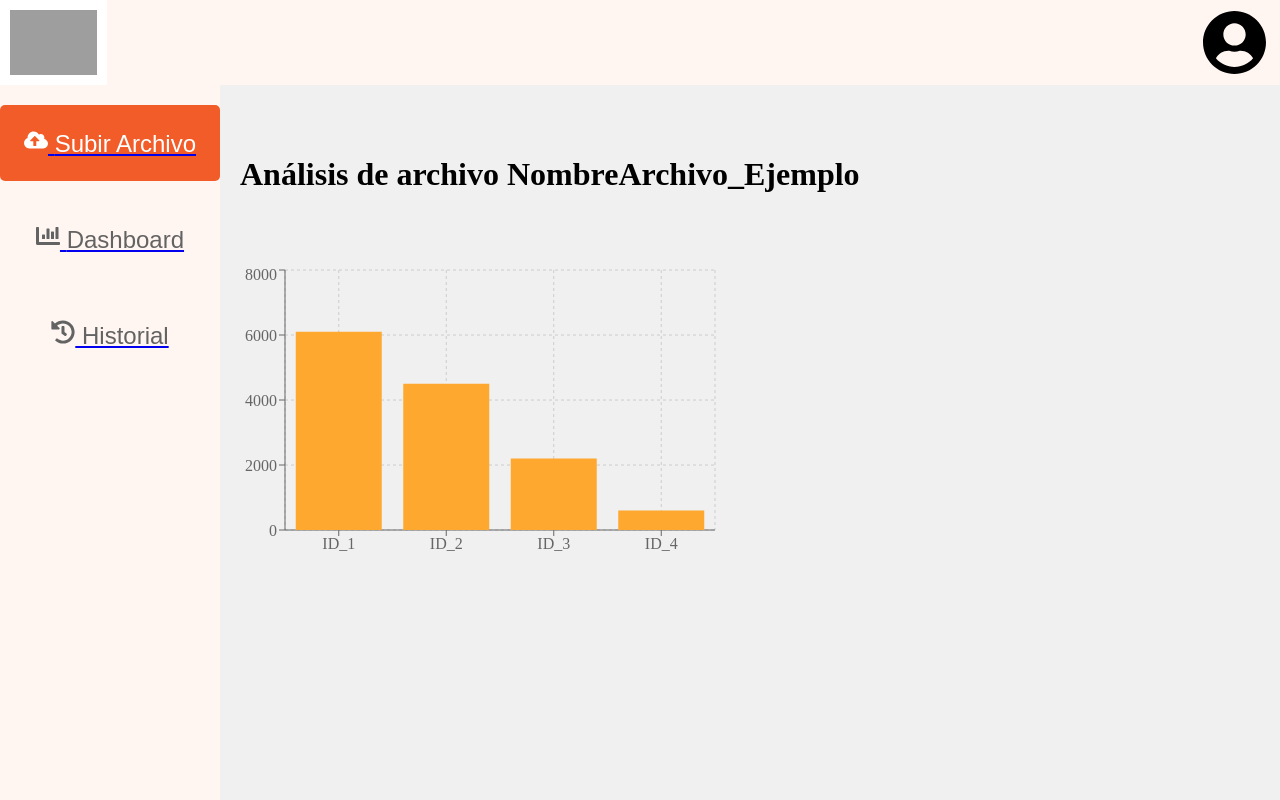
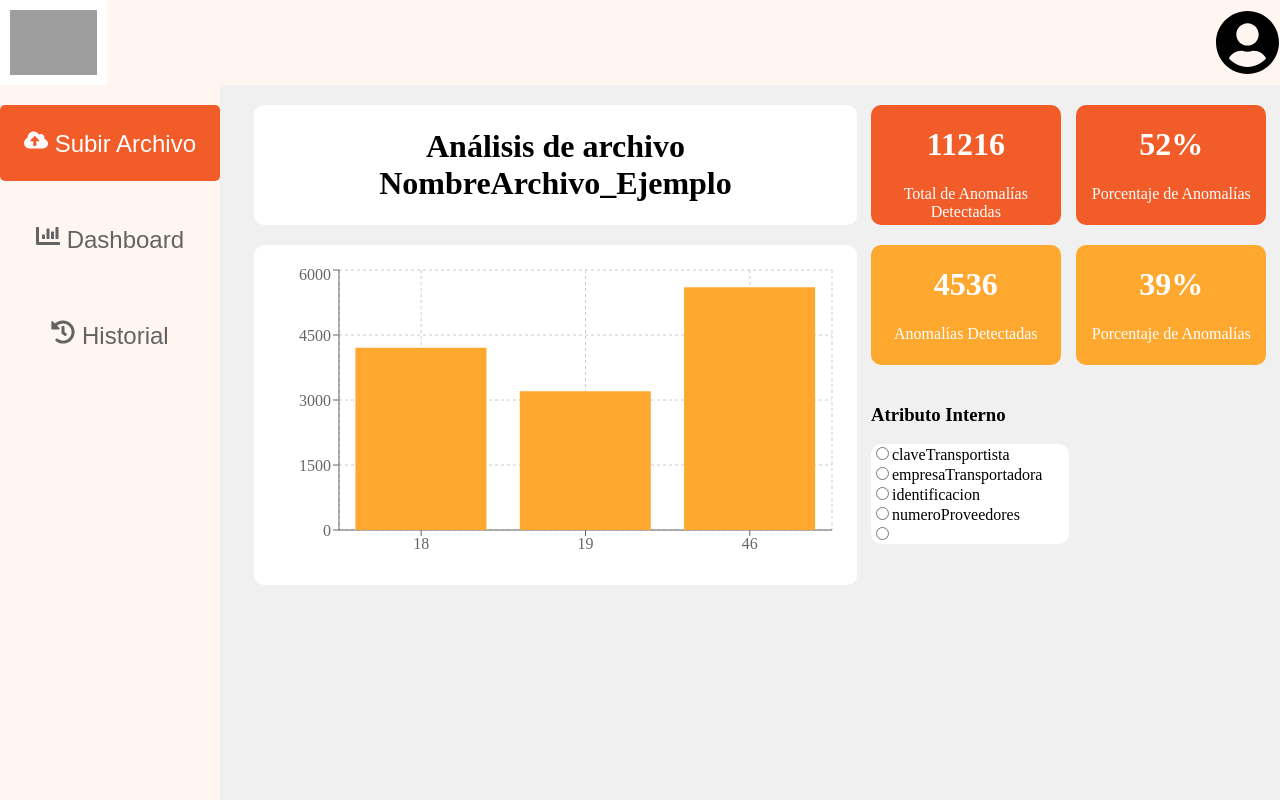
Before and after one commit to JoelIRamos/TC3005B-Gpo505-E1, a React (Create React App) app: page /Dashboard in a window 1280 px wide. Built offline with nearby package versions, Linux system fonts and the light colour scheme; grey boxes are pictures that could not be loaded.

Commit message:
Dinamic Tables

```diff
--- a/src/App.js
+++ b/src/App.js
@@ -3,13 +3,62 @@ import {BrowserRouter as Router, Route, Routes} from 'react-router-dom';
 import UpFileview from './views/uploadFileView';
 import Dashboard from './views/dashboardView';
 import Historial from './views/historyView';
+import { useState } from 'react';
 
+const atributos = [
+  'claveTransportista',
+  'empresaTransportadora',
+  'identificacion',
+  'numeroProveedores',
+  'UsuarioPermisoCirculacionIngreso',
+  'UsuarioEgreso',
+  'UsuarioPesadaEntrada',
+  'UsuarioControla',
+  'UsuarioInsAuditoria',
+  'UsuarioInspeccion',
+  'UsuarioDescarga',
+  'UsuarioPesadaSalida',
+]
+
+const datos = [
+  {
+    id: 1,
+    claveTransportista: '18',
+    empresaTransportadora: '114',
+    identificacion: '1346',
+    numeroProveedores: '19',
+    anomalias: 4203,
+  },
+  {
+    id: 2,
+    claveTransportista: '19',
+    empresaTransportadora: '98',
+    identificacion: '1403',
+    numeroProveedores: '10',
+    anomalias: 3200,
+  },
+  {
+    id: 3,
+    claveTransportista: '46',
+    empresaTransportadora: '62',
+    identificacion: '403',
+    numeroProveedores: '60',
+    anomalias: 5600,
+  },
+]
 function App() {
+
+  const [atributo1, setAtributo1] = useState('claveTransportista')
+
+  const saveAtributo = (atributo) => {
+    setAtributo1(atributo)
+  }
+
   return (
     <Router>
       <Routes>
         <Route path='/' element={<UpFileview/>}/>
-        <Route path='/Dashboard' element={<Dashboard/>}/>
+        <Route path='/Dashboard' element={<Dashboard datos={datos} atributos = {atributos} onSelect={saveAtributo} atributo1 = {atributo1}/>}/>
         <Route path='/Historial' element={<Historial/>}/>
       </Routes>
     </Router>
--- /dev/null
+++ b/src/components/Atributos.js
@@ -0,0 +1,13 @@
+import React from 'react'
+
+const Atributos = ({atributos}) => {
+  return (
+      <div className='atributos'>
+        <input type='radio' id={`radio-${atributos}`} name='atributo' value={atributos} />
+        <label htmlFor={`radio-${atributos}`}>{atributos}</label>
+      </div>
+
+  )
+}
+
+export default Atributos
--- /dev/null
+++ b/src/components/ContenedorDatos.js
@@ -0,0 +1,12 @@
+import React from 'react'
+
+const ContenedorDatos = ({datos, label, color}) => {
+  return (
+    <div className={`contenedor-datos ${color}`}>
+        <h1>{datos}</h1>
+        <p>{label}</p>
+    </div>
+  )
+}
+
+export default ContenedorDatos
--- /dev/null
+++ b/src/components/FormAtributos.js
@@ -0,0 +1,23 @@
+import React from 'react'
+import Atributos from './Atributos'
+
+const FormAtributos = ({atributos, onSelect}) => {
+
+    const radioEvent = (e) => {
+        onSelect(e.target.value)
+    }
+
+  return (
+      <div className='container-form-atributo'>
+            <h3>Atributo Interno</h3>
+            <div className="container-atributos" onChange={radioEvent}>
+                {atributos.map((element) => (
+                    <Atributos atributos={element} />
+                ))}
+            </div>
+      </div>
+
+  )
+}
+
+export default FormAtributos
--- a/src/components/Graph.js
+++ b/src/components/Graph.js
@@ -1,34 +1,17 @@
 import React from 'react'
 import { Bar, BarChart, CartesianGrid, ResponsiveContainer, Tooltip, XAxis, YAxis } from 'recharts'
 
-const data = [
-    {
-        id: 'ID_1',
-        anomalias: 6100,
-    },
-    {
-        id: 'ID_2',
-        anomalias: 4500,
-    },
-    {
-        id: 'ID_3',
-        anomalias: 2200,
-    },
-    {
-        id: 'ID_4',
-        anomalias: 600,
-    },
-]
-
-const Graph = () => {
+const Graph = ({data, atributo1}) => {
   return (
-        <BarChart width={500} height={300} data = {data}>
+      <ResponsiveContainer width='100%' height='100%'>
+        <BarChart width={200} height={300} data = {data}>
             <CartesianGrid strokeDasharray='3 3'/>
-            <XAxis dataKey='id' />
+            <XAxis dataKey={atributo1} />
             <YAxis />
             <Tooltip />
             <Bar dataKey='anomalias' fill='#ffa82f' />
         </BarChart>
+    </ResponsiveContainer>
   )
 }
 
--- a/src/index.css
+++ b/src/index.css
@@ -1,9 +1,9 @@
 body{
   margin: 0;
+  background-color: #f0f0f0
 }
 
 .App{
-  background-color: #f0f0f0 ;
   height: 100vh;
 }
 
@@ -19,14 +19,20 @@ body{
   background-color: #fff5f1;
   padding-right: 1%;
   align-items: center;
+  position: fixed;
+  width: 100vw;
+  z-index: 999;
 }
 
 .nav-vertical{
   display: inline-block;
+  position: fixed;
+  top: 85px;
   height: calc(100vh - 105px);
   padding-top: 20px;
   width: 220px;
   background-color: #fff5f1;
+  z-index: 999;
 }
 
 .btn{
@@ -69,7 +75,10 @@ body{
 }
 
 .graph{
-  position: absolute;
+  background-color: #fff;
+  border-radius: 10px;
+  padding: 20px 20px;
+  min-height: 300px;
 }
 
 
@@ -78,12 +87,65 @@ body{
 }
 
 .container-titulo{
-  padding: 50px 20px;
+  display: flex;
+  align-items: center;
+  justify-content: center;
+  padding: 20px 20px;
+  background-color: #fff;
+  border-radius: 10px;
+  text-align: center;
+  height: 80px;
+}
+
+.row{
+  display: flex;
+  align-items: center;
+  justify-content: space-between;
+  width: 100%;
 }
 
 .container-app{
-  display: inline-block;
+  display: flex;
+  justify-content: space-evenly;
   position: absolute;
+  margin-left: 240px;
+  margin-top: 105px;
+  max-width: calc(100vw - 240px);
+  width: calc(100vw - 240px);
+}
+
+.contenedor-datos{
+  justify-content: center;
+  align-items: center;
+  flex-direction: column;
+  border-radius: 10px;
+  color: #fff;
+  height: 120px;
+  width: 48%;
+  text-align: center;
+}
+
+.red{
+  background-color: #f25c29;
+}
+
+.yellow{
+  background-color: #ffa82f;
+}
+
+.col-1{
+  width: 58%;
+}
+
+.col-2{
+  width: 38%;
+}
+
+.col{
+  display: flex;
+  flex-direction: column;
+  height: calc(100vh - 105px);
+  row-gap: 20px;
 }
 
 .historial {
@@ -135,3 +197,38 @@ body{
   width: 80vw;
   display: flex;
 }
+
+a{
+  text-decoration: none;
+}
+
+.form-atributos{
+  width: 100%;
+  max-height: 120px;
+}
+
+.container-atributos{
+  background-color: #fff;
+  border-radius: 10px;
+  overflow: auto;
+  max-height: 100px;
+}
+
+.container-form-atributo{
+  width: 50%;
+}
+
+.btn-form{
+  background-color: #f25c29;
+  border: none;
+  padding: 10px 25px;
+  color: white;
+  cursor: pointer;
+  border-radius: 25px;
+  margin-top: 2%;
+  transition: all 0.2s;
+}
+
+.btn-form:hover{
+  background-color: #ffa82f;
+}
--- a/src/views/dashboardView.js
+++ b/src/views/dashboardView.js
@@ -2,15 +2,32 @@ import Navbar from '../components/Navbar';
 import Graph from '../components/Graph';
 import Titulo from '../components/Titulo';
 import '../index.css';
+import ContenedorDatos from '../components/ContenedorDatos';
+import FormAtributos from '../components/FormAtributos';
 
-function dashboardView() {
+function dashboardView({datos, atributos, onSelect, atributo1}) {
   return (
     <div className="App">
       <Navbar />
       <div className="container-app">
-        < Titulo />
-        <div className="graph">
-          <Graph />
+        <div className='col col-1'>
+          < Titulo />
+          <div className="graph">
+            <Graph data = {datos} atributo1={atributo1} />
+          </div>
+        </div>
+        <div className="col col-2">
+          <div className="row">
+            <ContenedorDatos datos={11216} label='Total de Anomalías Detectadas' color='red'/>
+            <ContenedorDatos datos='52%' label='Porcentaje de Anomalías' color='red'/>
+          </div>
+          <div className="row">
+            <ContenedorDatos datos={4536} label='Anomalías Detectadas' color='yellow'/>
+            <ContenedorDatos datos='39%' label='Porcentaje de Anomalías' color='yellow'/>
+          </div>
+          <div className='row'>
+            < FormAtributos atributos={atributos} onSelect={onSelect} />
+          </div>
         </div>
       </div>
     </div>
```
Also changed, not shown: 1 other file (tests, documents, lock files or other folders).
